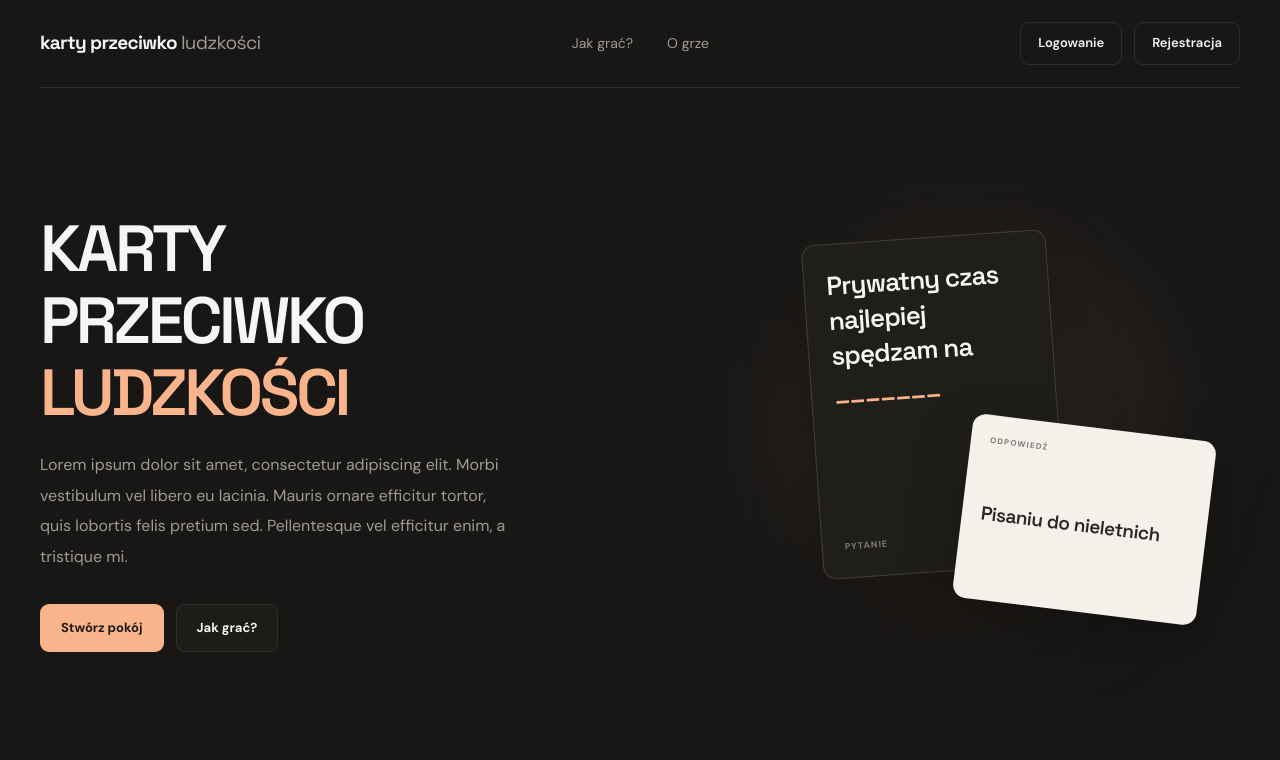
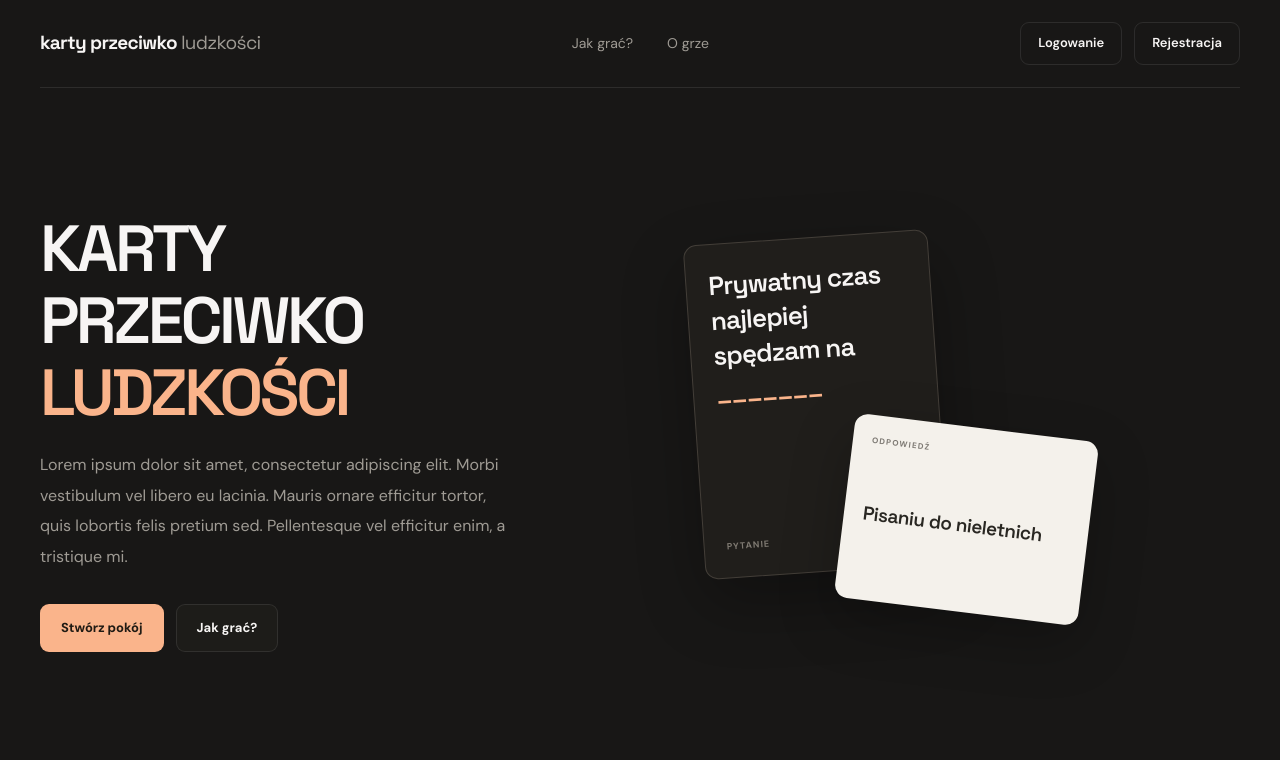
Before and after one commit to pawjjs/bankbros, a website: page public/index.html in a window 1280 px wide. Shown: the top 760 px of the page. Drawn offline with Linux system fonts and the light colour scheme.

```diff
--- a/public/index.html
+++ b/public/index.html
@@ -56,8 +56,6 @@
                     </a>
                 </div>
             </div>
-
-            <div class="hero-visual">
                 <div class="card-stack">
                     <div class="game-card card-black">
                         <div class="black-card-question">
@@ -80,7 +78,6 @@
                         <div class="white-card-footer"></div>
                     </div>
                 </div>
-            </div>
         </section>
 
         <section class="features" id="o-grze">
--- a/public/style.css
+++ b/public/style.css
@@ -189,30 +189,6 @@ a {
 
 .button-secondary:hover {
     border-color: rgba(255, 255, 255, 0.2);
-}
-
-.hero-visual {
-    position: relative;
-    min-height: 430px;
-
-    display: flex;
-    align-items: center;
-    justify-content: center;
-
-    isolation: isolate;
-}
-
-.hero-visual::before {
-    content: "";
-    position: absolute;
-    z-index: -1;
-
-    width: 310px;
-    height: 310px;
-
-    border-radius: 50%;
-    background: rgba(250, 189, 139, 0.12);
-    filter: blur(85px);
 }
 
 .card-stack {
```
